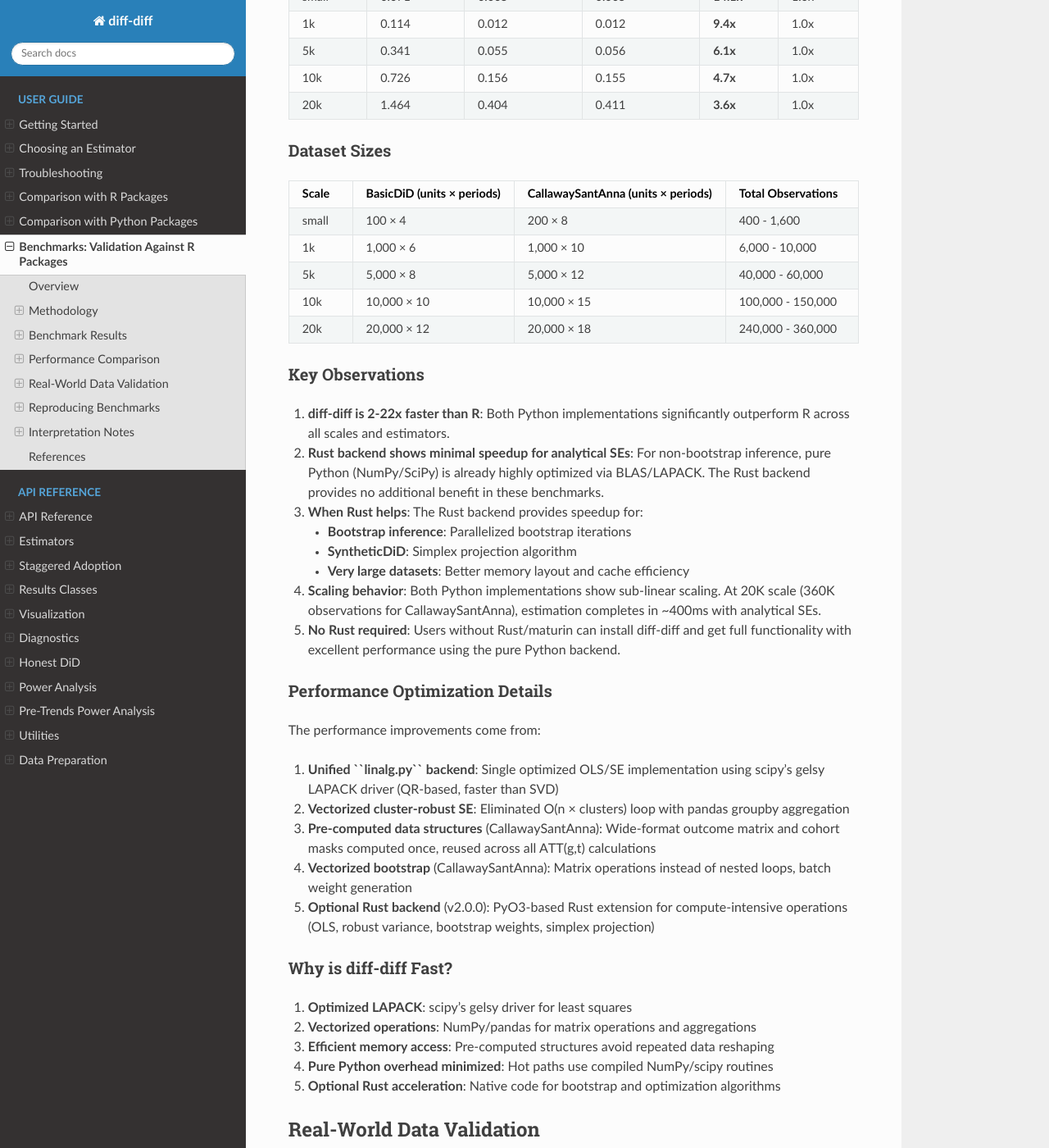
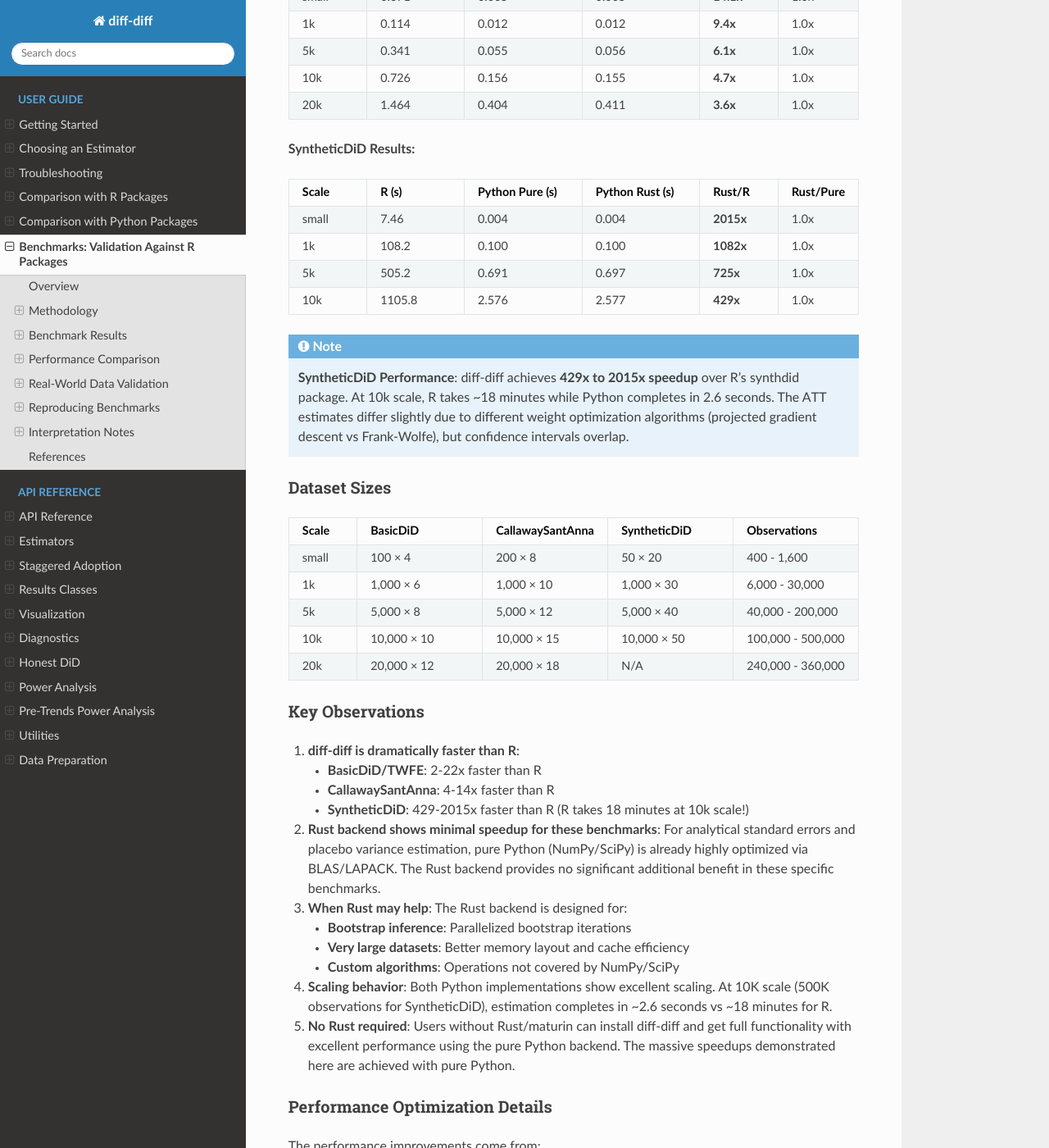
Before and after one commit to igerber/diff-diff, a Sphinx documentation site: the page built from docs/benchmarks.rst, in a window 1280 px wide and 1400 px high, scrolled down 4122 px. Shown: the whole window at 82% size. Built offline with Sphinx 7.4.7 and the Read the Docs theme 3.1.0, drawn with Linux system fonts in a browser that asks for light colours; some of the changed text lies outside the part shown.

Commit message:
Add SyntheticDiD three-way benchmarks showing 429-2015x speedup vs R
- Add --backend argument to benchmark_synthdid.py for backend selection
- Update run_synthdid_benchmark() to run both pure Python and Rust backends
- Update docs/benchmarks.rst with SyntheticDiD results:
  - small: 2015x faster (7.5s R vs 0.004s Python)
  - 1k: 1082x faster (108s R vs 0.1s Python)
  - 5k: 725x faster (505s R vs 0.7s Python)
  - 10k: 429x faster (1106s R vs 2.6s Python)
- Update Dataset Sizes table to include SyntheticDiD configurations
- Update Key Observations to reflect massive SyntheticDiD speedups
- Note: Rust backend shows no additional speedup over pure Python

Co-Authored-By: Claude Opus 4.5 <noreply@anthropic.com>

```diff
--- a/docs/benchmarks.rst
+++ b/docs/benchmarks.rst
@@ -207,10 +207,11 @@ implementations:
 .. note::
 
    **v2.0.0 Rust Backend**: diff-diff v2.0.0 introduces an optional Rust backend
-   for accelerated computation. For analytical standard errors (non-bootstrap),
-   the Rust backend shows minimal speedup over pure Python because NumPy/SciPy
-   already use highly optimized BLAS/LAPACK routines. The Rust backend provides
-   more benefit for bootstrap inference and SyntheticDiD's simplex projection.
+   for accelerated computation. In practice, the pure Python implementation
+   (using NumPy/SciPy with optimized BLAS/LAPACK) already achieves massive
+   speedups over R (up to 2000x for SyntheticDiD). The Rust backend shows
+   minimal additional speedup in these benchmarks, meaning users can achieve
+   excellent performance without needing to compile Rust code.
 
 Three-Way Performance Summary
 ~~~~~~~~~~~~~~~~~~~~~~~~~~~~~
@@ -301,60 +302,116 @@ Three-Way Performance Summary
      - **3.6x**
      - 1.0x
 
+**SyntheticDiD Results:**
+
+.. list-table::
+   :header-rows: 1
+   :widths: 12 15 18 18 12 12
+
+   * - Scale
+     - R (s)
+     - Python Pure (s)
+     - Python Rust (s)
+     - Rust/R
+     - Rust/Pure
+   * - small
+     - 7.46
+     - 0.004
+     - 0.004
+     - **2015x**
+     - 1.0x
+   * - 1k
+     - 108.2
+     - 0.100
+     - 0.100
+     - **1082x**
+     - 1.0x
+   * - 5k
+     - 505.2
+     - 0.691
+     - 0.697
+     - **725x**
+     - 1.0x
+   * - 10k
+     - 1105.8
+     - 2.576
+     - 2.577
+     - **429x**
+     - 1.0x
+
+.. note::
+
+   **SyntheticDiD Performance**: diff-diff achieves **429x to 2015x speedup** over
+   R's synthdid package. At 10k scale, R takes ~18 minutes while Python completes
+   in 2.6 seconds. The ATT estimates differ slightly due to different weight
+   optimization algorithms (projected gradient descent vs Frank-Wolfe), but
+   confidence intervals overlap.
+
 Dataset Sizes
 ~~~~~~~~~~~~~
 
 .. list-table::
    :header-rows: 1
-   :widths: 15 25 25 25
+   :widths: 12 22 22 22 22
 
    * - Scale
-     - BasicDiD (units × periods)
-     - CallawaySantAnna (units × periods)
-     - Total Observations
+     - BasicDiD
+     - CallawaySantAnna
+     - SyntheticDiD
+     - Observations
    * - small
      - 100 × 4
      - 200 × 8
+     - 50 × 20
      - 400 - 1,600
    * - 1k
      - 1,000 × 6
      - 1,000 × 10
-     - 6,000 - 10,000
+     - 1,000 × 30
+     - 6,000 - 30,000
    * - 5k
      - 5,000 × 8
      - 5,000 × 12
-     - 40,000 - 60,000
+     - 5,000 × 40
+     - 40,000 - 200,000
    * - 10k
      - 10,000 × 10
      - 10,000 × 15
-     - 100,000 - 150,000
+     - 10,000 × 50
+     - 100,000 - 500,000
    * - 20k
      - 20,000 × 12
      - 20,000 × 18
+     - N/A
      - 240,000 - 360,000
 
 Key Observations
 ~~~~~~~~~~~~~~~~
 
-1. **diff-diff is 2-22x faster than R**: Both Python implementations significantly
-   outperform R across all scales and estimators.
+1. **diff-diff is dramatically faster than R**:
 
-2. **Rust backend shows minimal speedup for analytical SEs**: For non-bootstrap
-   inference, pure Python (NumPy/SciPy) is already highly optimized via BLAS/LAPACK.
-   The Rust backend provides no additional benefit in these benchmarks.
+   - **BasicDiD/TWFE**: 2-22x faster than R
+   - **CallawaySantAnna**: 4-14x faster than R
+   - **SyntheticDiD**: 429-2015x faster than R (R takes 18 minutes at 10k scale!)
 
-3. **When Rust helps**: The Rust backend provides speedup for:
+2. **Rust backend shows minimal speedup for these benchmarks**: For analytical
+   standard errors and placebo variance estimation, pure Python (NumPy/SciPy)
+   is already highly optimized via BLAS/LAPACK. The Rust backend provides no
+   significant additional benefit in these specific benchmarks.
+
+3. **When Rust may help**: The Rust backend is designed for:
 
    - **Bootstrap inference**: Parallelized bootstrap iterations
-   - **SyntheticDiD**: Simplex projection algorithm
    - **Very large datasets**: Better memory layout and cache efficiency
+   - **Custom algorithms**: Operations not covered by NumPy/SciPy
 
-4. **Scaling behavior**: Both Python implementations show sub-linear scaling.
-   At 20K scale (360K observations for CallawaySantAnna), estimation completes
-   in ~400ms with analytical SEs.
+4. **Scaling behavior**: Both Python implementations show excellent scaling.
+   At 10K scale (500K observations for SyntheticDiD), estimation completes
+   in ~2.6 seconds vs ~18 minutes for R.
 
 5. **No Rust required**: Users without Rust/maturin can install diff-diff and
    get full functionality with excellent performance using the pure Python backend.
+   The massive speedups demonstrated here are achieved with pure Python.
 
 Performance Optimization Details
 ~~~~~~~~~~~~~~~~~~~~~~~~~~~~~~~~
```
Also changed, not shown: 2 other files.
